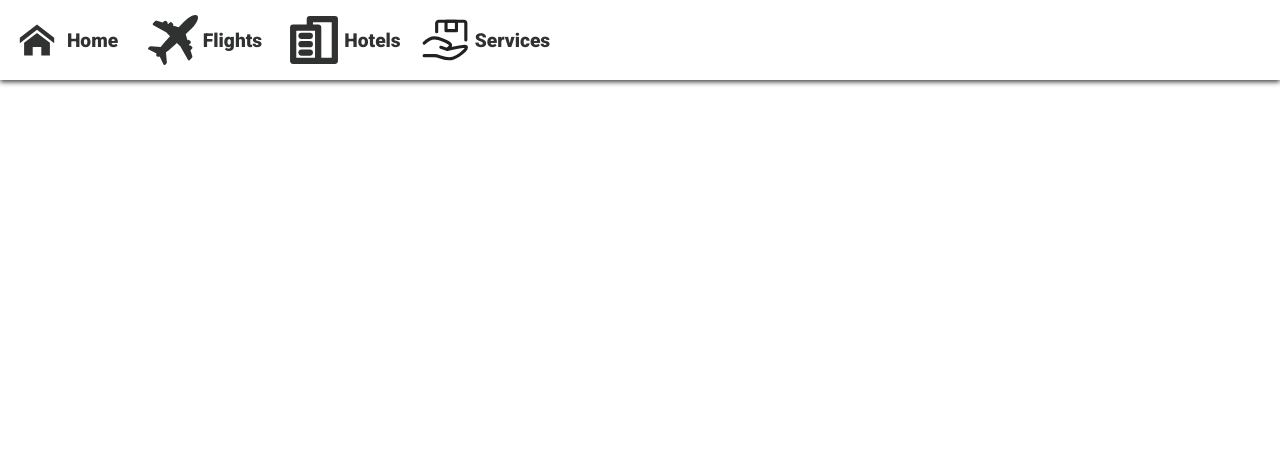
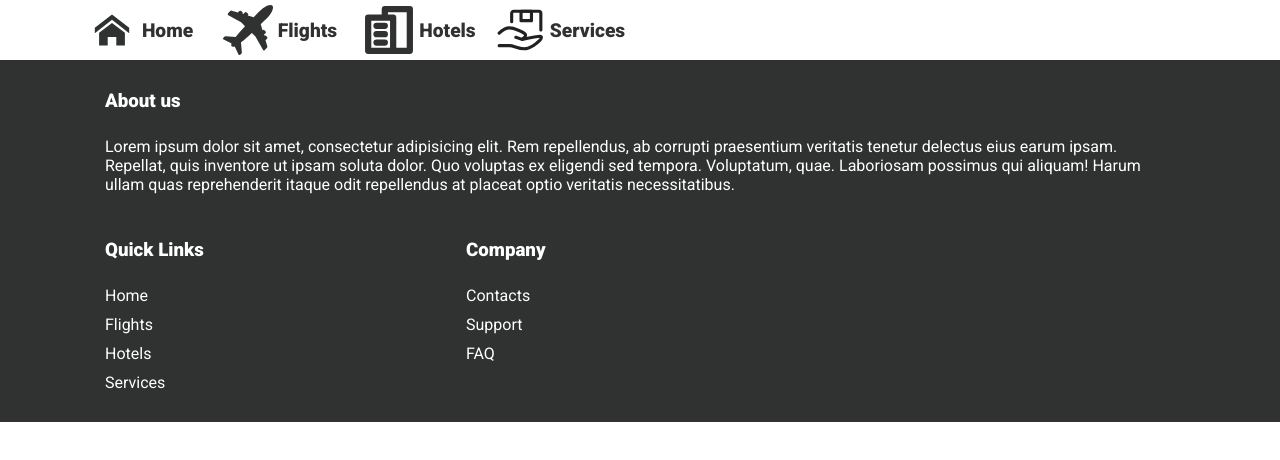
Before and after one commit to AhmedMikkawe/NuggetTours, a plain HTML site: page index.html in a window 1280 px wide. Drawn offline with nearby package versions, Linux system fonts and the light colour scheme.

Commit message:
mainly completed footer with other edits
added container
and changed box shadow of the header

```diff
--- a/index.html
+++ b/index.html
@@ -22,7 +22,7 @@
   </head>
   <body>
     <header class="header">
-      <nav class="nav">
+      <nav class="nav container">
         <button class="toggle-menu">
           <img src="icon/menu.svg" alt="" />
         </button>
@@ -74,5 +74,39 @@
         </ul>
       </nav>
     </header>
+    <footer class="footer second-bg">
+      <div class="container">
+        <div class="footer__row">
+          <div class="footer__column">
+            <h3>About us</h3>
+            <p>
+              Lorem ipsum dolor sit amet, consectetur adipisicing elit. Rem
+              repellendus, ab corrupti praesentium veritatis tenetur delectus
+              eius earum ipsam. Repellat, quis inventore ut ipsam soluta dolor.
+              Quo voluptas ex eligendi sed tempora. Voluptatum, quae. Laboriosam
+              possimus qui aliquam! Harum ullam quas reprehenderit itaque odit
+              repellendus at placeat optio veritatis necessitatibus.
+            </p>
+          </div>
+          <div class="footer__column">
+            <h3>Quick Links</h3>
+            <div class="footer__quick-links">
+              <a href="#">Home</a>
+              <a href="#">Flights</a>
+              <a href="#">Hotels</a>
+              <a href="#">Services</a>
+            </div>
+          </div>
+          <div class="footer__column">
+            <h3>Company</h3>
+            <div class="footer__quick-links">
+              <a href="#">Contacts</a>
+              <a href="#">Support</a>
+              <a href="#">FAQ</a>
+            </div>
+          </div>
+        </div>
+      </div>
+    </footer>
   </body>
 </html>
--- a/styles/style.css
+++ b/styles/style.css
@@ -24,12 +24,22 @@ body,
 .second-bg {
   background-color: var(--secondary-color);
 }
+.container {
+  max-width: 1140px;
+  margin: 0 auto;
+  padding: 0 10px;
+}
+/*Small <576px */
+@media screen and (max-width: 576px) {
+  .container {
+    max-width: 100%;
+  }
+}
 /*Header*/
 .header {
-  -webkit-box-shadow: 0px 2px 5px 0px rgba(0, 0, 0, 0.75);
-  -moz-box-shadow: 0px 2px 5px 0px rgba(0, 0, 0, 0.75);
-  box-shadow: 0px 2px 5px 0px rgba(0, 0, 0, 0.75);
-  padding: 10px 5px;
+  -webkit-box-shadow: 0px 2px 2px 0px rgba(0, 0, 0, 0.75);
+  -moz-box-shadow: 0px 2px 2px 0px rgba(0, 0, 0, 0.75);
+  box-shadow: 0px 2px 2px 0px rgba(0, 0, 0, 0.75);
 }
 .toggle-menu {
   display: none;
@@ -115,13 +125,43 @@ body,
   .nav__link {
     justify-content: flex-start;
   }
-  .nav__name {
-    opacity: 1;
-    translate: 0;
-    color: var(--secondary-color);
-  }
-  .nav__list-item:hover .nav__name {
-    color: var(--primary-color);
+}
+/*Medium ≥768px*/
+
+/*Footer*/
+.footer {
+  color: #fff;
+  padding: 20px 0;
+}
+.footer__column {
+  min-width: 30%;
+  padding: 10px 25px;
+}
+.footer__column h3 {
+  margin-bottom: 25px;
+}
+.footer__row {
+  display: flex;
+  flex-wrap: wrap;
+  gap: 25px;
+}
+.footer__quick-links {
+  display: flex;
+  flex-direction: column;
+  gap: 10px;
+}
+.footer__quick-links a {
+  text-decoration: none;
+  color: #fff;
+  cursor: pointer;
+}
+.footer__quick-links a:hover {
+  color: var(--primary-color);
+}
+
+/*Small <576px */
+@media screen and (max-width: 576px) {
+  .footer__column {
+    max-width: 100%;
   }
 }
-/*Medium ≥768px*/
```
